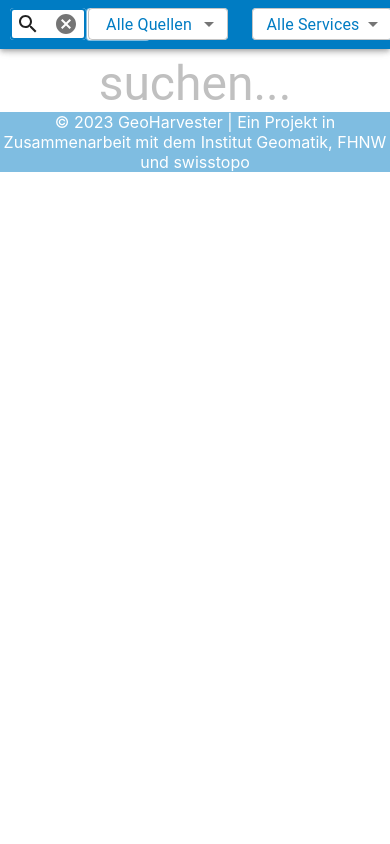
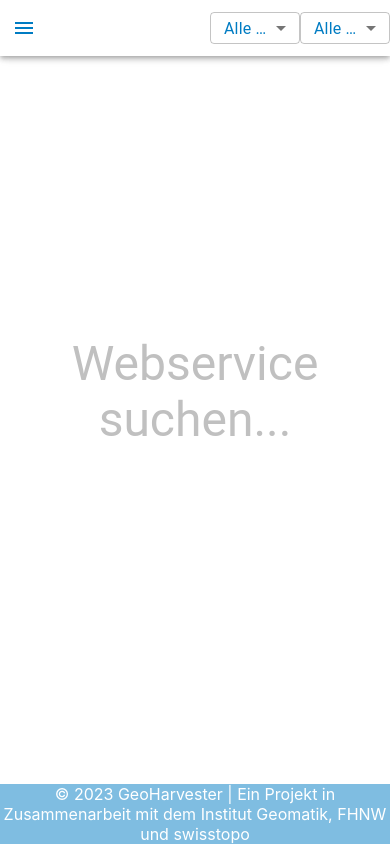
Before and after one commit to FHNW-IVGI/Geoharvester, a React (Create React App) app in the folder client/: page / in a window 390 px wide. Built offline with nearby package versions, Linux system fonts and the light colour scheme.

Commit message:
Viewport changes and viewport hook

```diff
--- a/client/src/App.tsx
+++ b/client/src/App.tsx
@@ -109,7 +109,7 @@ function App() {
 
   return (
     <ThemeProvider theme={theme}>
-      <Stack>
+      <Stack sx={{ height: "100vh" }}>
         {/* <header className="appheader"> */}
         <Header
           {...{
--- a/client/src/components/menubar/Filter.tsx
+++ b/client/src/components/menubar/Filter.tsx
@@ -1,6 +1,12 @@
-import { FormControl } from "@mui/material";
-import MenuItem from "@mui/material/MenuItem";
-import Select, { SelectChangeEvent } from "@mui/material/Select";
+import {
+  FormControl,
+  useTheme,
+  MenuItem,
+  Select,
+  SelectChangeEvent,
+} from "@mui/material";
+// import MenuItem from "@mui/material/MenuItem";
+// import Select from "@mui/material/Select";
 import { PROVIDERTYPE, SERVICE } from "src/constants";
 import "../../styles.css";
 
@@ -22,6 +28,8 @@ export const Filter = ({
   provider,
   servicetype,
 }: FilterProps) => {
+  const theme = useTheme();
+
   return (
     <div
       style={{
@@ -31,24 +39,19 @@ export const Filter = ({
         width: 500,
       }}
     >
-      <FormControl
-        variant="outlined"
-        sx={{
-          minWidth: 140,
-          marginRight: 3,
-        }}
-      >
+      <FormControl variant="outlined">
         <Select
+          className="Dropdown"
           autoComplete="off"
           labelId="select-provider-label"
           id="select-provider"
           value={provider}
           onChange={handleChangeProvider}
           style={{
-            backgroundColor: "white",
+            backgroundColor: theme.palette.secondary.main,
             textAlign: "center",
             height: 32,
-            color: "#007CC3",
+            color: theme.palette.primary.main,
           }}
         >
           {(Object.values(PROVIDERTYPE) as PROVIDERTYPE[]).map((provider) => {
@@ -60,13 +63,9 @@ export const Filter = ({
           })}
         </Select>
       </FormControl>
-      <FormControl
-        variant="outlined"
-        sx={{
-          minWidth: 140,
-        }}
-      >
+      <FormControl variant="outlined">
         <Select
+          className="Dropdown"
           autoComplete="off"
           defaultValue={""}
           labelId="select-service-label"
@@ -74,10 +73,10 @@ export const Filter = ({
           value={servicetype}
           onChange={handleChangeService}
           style={{
-            backgroundColor: "white",
+            backgroundColor: theme.palette.secondary.main,
             textAlign: "center",
             height: 32,
-            color: "#007CC3",
+            color: theme.palette.primary.main,
           }}
         >
           {(Object.values(SERVICE) as SERVICE[]).map((servicetype) => {
@@ -89,7 +88,6 @@ export const Filter = ({
           })}
         </Select>
       </FormControl>
-      <div style={{ width: 20 }} />
     </div>
   );
 };
--- a/client/src/components/menubar/Header.tsx
+++ b/client/src/components/menubar/Header.tsx
@@ -1,12 +1,14 @@
 import { Toolbar, AppBar } from "@mui/material";
 import { SelectChangeEvent } from "@mui/material/Select";
-import { MenuDropdown } from "./MenuDropdown";
+import { MenuComponent } from "./MenuComponent";
 import { Filter } from "./Filter";
-import { PROVIDERTYPE, SERVICE } from "src/constants";
+import { PROVIDERTYPE, SERVICE, BREAKPOINT } from "src/constants";
 import { SearchField } from "./SearchField";
 import geoharvesterLogo from "./logo.png";
 
+import { useTheme } from "@mui/material/styles";
 import "../../styles.css";
+import { useViewport } from "src/custom/ViewportHook";
 
 export type SearchBarProps = {
   triggerSearch: (
@@ -32,6 +34,9 @@ export const Header = ({
   setSearchString,
   resetPageToZero,
 }: SearchBarProps) => {
+  const theme = useTheme();
+  const { width } = useViewport();
+
   const page = 0; // a For search triggered by Menubar we always want to start from the first pagination page.
 
   const handleChangeService = (event: SelectChangeEvent) => {
@@ -50,9 +55,9 @@ export const Header = ({
   };
 
   return (
-    <AppBar>
-      <Toolbar variant="dense" id="menubar">
-        <MenuDropdown />
+    <AppBar sx={{ backgroundColor: theme.palette.secondary.main }}>
+      <Toolbar sx={{ padding: 0 }}>
+        <MenuComponent />
         <img
           id="GeoharvesterLogo"
           alt="GeoharvesterLogo"
@@ -61,6 +66,9 @@ export const Header = ({
           height="29"
           style={{ marginLeft: -10 }}
         />
+        {width < BREAKPOINT ? (
+          <div>none</div>
+        ) : (
           <SearchField
             {...{
               triggerSearch,
@@ -68,6 +76,7 @@ export const Header = ({
               resetPageToZero,
             }}
           />
+        )}
         <Filter
           handleChangeService={handleChangeService}
           handleChangeProvider={handleChangeProvider}
--- a/client/src/components/menubar/MenuDropdown.tsx
+++ b/client/src/components/menubar/MenuComponent.tsx
@@ -8,7 +8,7 @@ import MenuItem from "@mui/material/MenuItem";
 import TerminalIcon from "@mui/icons-material/Terminal";
 import "../../styles.css";
 
-export const MenuDropdown = () => {
+export const MenuComponent = () => {
   const [anchorEl, setAnchorEl] = useState<null | HTMLElement>(null);
   const [openImpressum, setOpenImpressum] = useState(false);
 
@@ -25,13 +25,12 @@ export const MenuDropdown = () => {
   };
 
   return (
-    // <div style={{ minWidth: 300, display: "flex", alignItems: "center" }}>
     <Box>
       <IconButton
         size="large"
-        edge="end"
+        // edge="end"
         aria-label="menu"
-        sx={{ mr: 1, color: theme.palette.secondary.main }}
+        sx={{ color: theme.palette.primary.main }}
         onClick={handleClick}
       >
         <MenuIcon />
@@ -72,10 +71,7 @@ export const MenuDropdown = () => {
         </MenuItem>
       </Menu>
 
-      <ImpressumDialog
-        open={openImpressum}
-        setOpen={setOpenImpressum}
-      ></ImpressumDialog>
+      <ImpressumDialog open={openImpressum} setOpen={setOpenImpressum} />
     </Box>
   );
 };
--- a/client/src/components/results/ServiceTable.tsx
+++ b/client/src/components/results/ServiceTable.tsx
@@ -179,15 +179,16 @@ export const ServiceTable = ({
     },
   }));
 
-  const StyledTableFooter = styled(TableFooter)(() => ({
-    "&": {
-      left: 0,
-      bottom: 0,
-      zIndex: 2,
-      position: "sticky",
-      backgroundColor: "white",
-    },
-  }));
+  // const StyledTableFooter = styled(TableFooter)(() => ({
+  //   "&": {
+  //     left: 0,
+  //     bottom: 0,
+  //     zIndex: 2,
+  //     position: "sticky",
+  //     backgroundColor: "white",
+
+  //   },
+  // }));
 
   const PlaceholderWidget = ({
     placeholderText,
@@ -286,11 +287,25 @@ export const ServiceTable = ({
                 <ServiceRow row={row} index={index} page={page} total={total} />
               ))}
             </TableBody>
-            <StyledTableFooter>
-              <TableRow>
+            <TableFooter
+              sx={{ position: "sticky" }}
+              // sx={{
+              //   // width: "100%",
+              //   display: "flex",
+              //   flexDirection: "row",
+              //   //     left: 0,
+              //   //     bottom: 0,
+              //   //     zIndex: 2,
+              //
+              //   //     backgroundColor: "white",
+              // }}
+            >
+              {/* <TableRow> */}
+              {/* <TableRow>
+                <TableCell colSpan={5}> */}
               <TablePagination
                 rowsPerPageOptions={[20, 50, 100, 200]}
-                  colSpan={6}
+                colSpan={5}
                 count={total}
                 rowsPerPage={rowsPerPage}
                 page={page}
@@ -325,8 +340,10 @@ export const ServiceTable = ({
                   />
                 )}
               />
-              </TableRow>
-            </StyledTableFooter>
+              {/* </TableCell>
+              </TableRow> */}
+              {/* </TableRow> */}
+            </TableFooter>
           </Table>
         </TableContainer>
       );
--- a/client/src/constants.ts
+++ b/client/src/constants.ts
@@ -3,6 +3,7 @@ export const DEFAULTOFFSET = 0;
 export const DEFAULTPAGE = 0;
 export const DEFAULTCHUNKSIZE = 1000; // Chunk size retrieved with a single call from redis. Needs to match BE variable of same name!
 export const DEFAULTROWSPERPAGE = 100; // Items per page
+export const BREAKPOINT = 600; // Viewport breakpoint for small UI
 
 export enum LANG {
     GER = "german",
--- /dev/null
+++ b/client/src/custom/ViewportHook.tsx
@@ -0,0 +1,15 @@
+import { useEffect, useState } from "react";
+
+// Custom Hook for responsive UI
+export const useViewport = () => {
+  const [width, setWidth] = useState(0);
+
+  useEffect(() => {
+    const handleResize = () => setWidth(window.innerWidth);
+    window.addEventListener("resize", handleResize);
+
+    return () => window.removeEventListener("resize", handleResize);
+  }, []);
+
+  return { width };
+};
--- a/client/src/styles.css
+++ b/client/src/styles.css
@@ -1,6 +1,11 @@
 @media all and (max-width: 600px) {
   #GeoharvesterLogo {
     display: none;
+  }
+
+  .Dropdown {
+    max-width: 90px;
+    min-width: 80px;
   }
 
 }
```
Also changed, not shown: client/src/components/menubar/img/geoharvester_logo_orange.png (deleted), client/src/components/menubar/img/thumbnail.png (deleted). Lines whose indentation alone changed are shown as unchanged.
